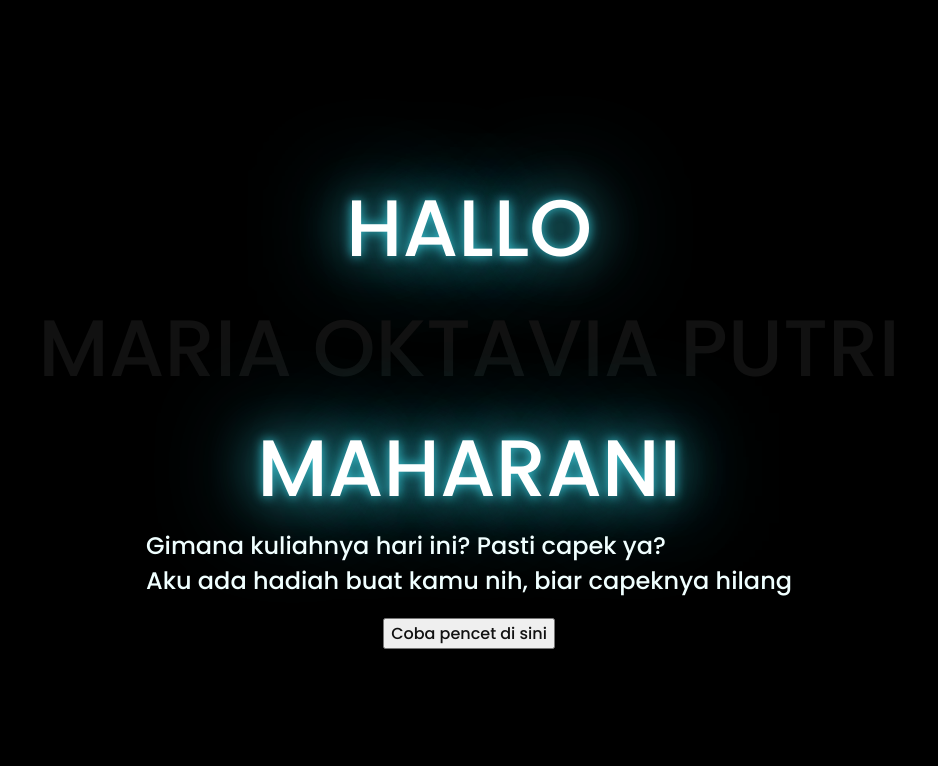
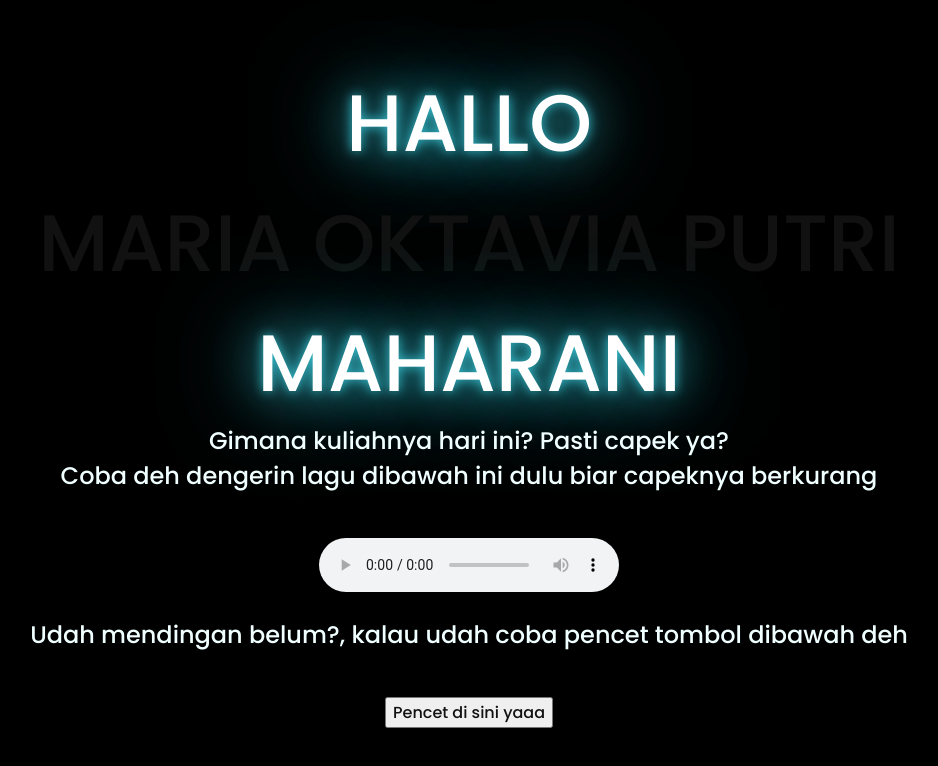
Before and after one commit to gregoriusAlan/Belajar-Coding, a plain HTML site: page kado/index.html in a window 1280 px wide. Shown: the whole page, without its empty margins (179-1117 px from the left). Drawn offline with Linux system fonts and the light colour scheme.

Commit message:
menambahkan lagu

```diff
--- a/kado/css/style.css
+++ b/kado/css/style.css
@@ -46,6 +46,7 @@ body{
 .description{
     font-size: 1.5rem;
     margin-bottom: 20px;
+    text-align: center;
 }
 
 .button a{
--- a/kado/index.html
+++ b/kado/index.html
@@ -21,13 +21,17 @@
     <div class="description">
         <span>Gimana kuliahnya hari ini?</span>
         <span>Pasti capek ya?</span><br>
-        <span>Aku ada hadiah buat kamu nih, biar capeknya hilang</span>
-    </div>
+        <span>Coba deh dengerin lagu dibawah ini dulu biar capeknya berkurang</span>
+    </div><br>
+    <audio src="lagu.mp3" controls></audio><br>
+    <div class="description">
+        <span>Udah mendingan belum?, kalau udah coba pencet tombol dibawah deh</span>
+    </div><br>
     <div class="button">
         <button>
-            <a href="flower.html">Coba pencet di sini</a>
+            <a href="flower.html">Pencet di sini yaaa</a>
         </button>
+    </div><br>
 
-    </div>
 </body>
 </html>
```
Also changed, not shown: 1 other file.
